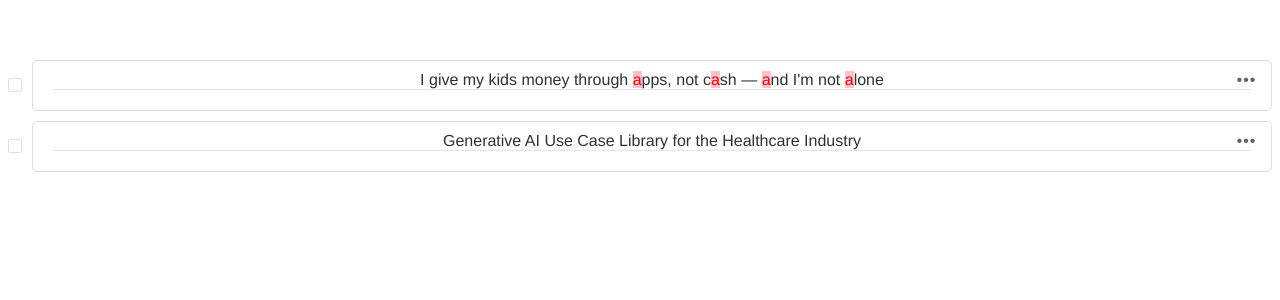
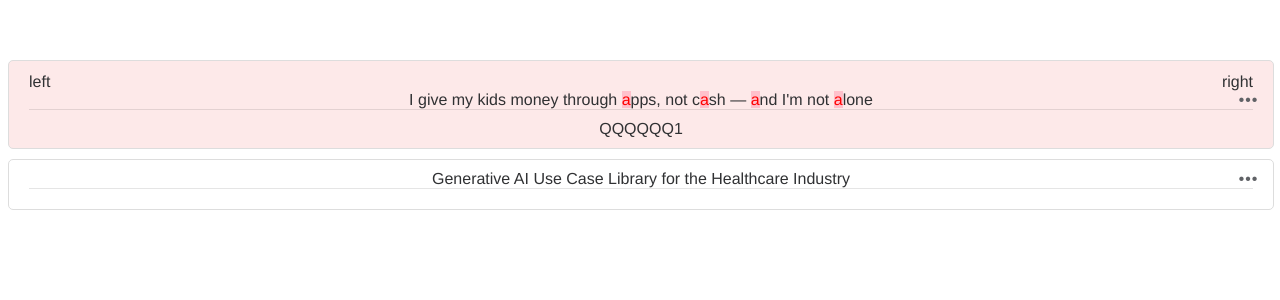
Before and after one commit to Myzhibo/multifunc-card, a Vue app: page / in a window 1280 px wide. Shown: the top 300 px of the page. Built offline with nearby package versions, Linux system fonts and the light colour scheme.

Commit message:
feat: 支持自定义操作表单、支持订阅模式、支持头部底部内容区

```diff
--- a/plugins/MultifuncCard/MultifuncCard.vue
+++ b/plugins/MultifuncCard/MultifuncCard.vue
@@ -17,8 +17,7 @@
         @click.native="handleCardClick"
         :class="[
           data.inBasket ? 'in-basket' : '',
-          unfit ? 'unfit' : '',
-          subscribe ? 'subscribe' : '',
+          subscribe === 1 ? 'subscribe' : (subscribe === -1 ? 'unSubscribe' : ''),
         ]"
       >
           <!-- 删除文章篮图标显隐 -->
@@ -32,6 +31,7 @@
               style="color: rgba(171, 50, 50, 0.822) ; font-size: 23px"
               @click.stop="deleteSingleCard" />
           </div>
+          <!-- 批量删除文章篮图标显隐 -->
           <div
             v-show="multiDelete"
             :class="{ active: isActive }"
@@ -39,44 +39,31 @@
           >
             <i class="el-icon-error deleteIcon" style="font-size: 23px" />
           </div>
-
-          <!-- 内容  -->
-          <!-- <div style="display: flex; align-items: center; justify-content: space-between;">
-              <el-link :underline="false"> <i class="el-icon-more" style="font-size: 20px" /> </el-link>
-              <div v-html="highlight( content )" />
-              <div class="c-readingset-item-inner-ops">
+          <!-- header -->
+          <div v-if="headerable" class="text-card-container-header" >
+            <slot name="header-content"></slot>
+          </div>
+          <!-- 正文内容 -->
+          <div style="display: flex; align-items: center; justify-content: center; position:relative">
+              <div v-html="highlight( content )" style="width:90%" />
+              <div v-if="operable" class="c-readingset-item-inner-ops" style="position:absolute; right:-15px;">
                 <el-dropdown @click.native.stop @command="handleCommand($event, data)">
                   <span class="el-dropdown-link">
                     <el-link :underline="false"> <i class="el-icon-more" style="font-size: 20px" /> </el-link>
                   </span>
                   <el-dropdown-menu slot="dropdown">
-                    <el-dropdown-item command="edit">编辑</el-dropdown-item>
-                    <el-dropdown-item command="delete">删除</el-dropdown-item>
-                  </el-dropdown-menu>
-                </el-dropdown>
-              </div>
-          </div> -->
-          <div style="display: flex; align-items: center; justify-content: center; position:relative">
-              <div v-html="highlight( content )" style="width:90%" />
-              <div class="c-readingset-item-inner-ops" style="position:absolute; right:-15px;">
-                <el-dropdown @click.native.stop @command="handleCommand($event, data)">
-                  <span class="el-dropdown-link">
-                    <el-link :underline="false"> <i class="el-icon-more" style="font-size: 20px" /> </el-link>
-                  </span>
-                  <el-dropdown-menu slot="dropdown">
-                    <!-- <el-dropdown-item v-for="op of options">
+                    <el-dropdown-item :command="op.key" :key="op.key" v-for="op of options">
                       {{op.title}}
-                    </el-dropdown-item> -->
+                    </el-dropdown-item>
                   </el-dropdown-menu>
                 </el-dropdown>
               </div>
           </div>
-
           <!-- footer -->
-          <div class="footer" v-if="!footerHidden">
+          <div class="footer" v-if="footerable">
             <!-- 为父组件放置一个插槽 -->
-            <slot name="option"></slot>    <!-- 只放置插槽、用来[接收]父组件传值 -->
-            <slot name="button_option" :text="data"></slot>     <!-- 放置插槽并[向]父组件传值 -->
+            <slot name="footer-content"></slot>    <!-- 具名插槽： 只放置插槽、用来[接收]父组件传值 -->
+            <!-- <slot name="footer-content-getData" :data="data"></slot>     放置一个作用域插槽并[向]父组件传值 -->
           </div>
       </el-card>
     </div>
@@ -103,6 +90,16 @@ export default {
     data: Object,
     // 卡片内容
     content: String,
+    // 是否开启卡片头部
+    headerable: {
+      type: Boolean,
+      default: true,
+    },
+    // 是否开启卡片底部
+    footerable: {
+      type: Boolean,
+      default: true,
+    },
     // 高亮关键词
     keyword: String,
     // 高亮关键词 字体颜色
@@ -115,6 +112,11 @@ export default {
       type: String,
       default: 'skyblue',
     },
+    // 是否支持删除
+    deletable: {
+      type: Boolean,
+      default: false,
+    },
     // 是否开启操作表单
     operable: {
       type: Boolean,
@@ -125,36 +127,24 @@ export default {
       type: Array,
       default: () => [],
     },
+    // 订阅
+    subscribe: {
+      type: Number,
+      default: 0,
+    },
 
 
-    unfit: {        // 不合适
-      type: Boolean,
-      default: false,
-    },
-    subscribe: {    // 订阅
-      type: Boolean,
-      default: false,
-    },
-    // headerHidden,
     // source,
     // currentNode,  // readingset页当前卡片所在节点
     // serial_num,   // 卡片序号
-    abstractHidden: {
+
+    open: {
       type: Boolean,
-      default: false,
+      default: false,      // 开启过渡动画
     },
-    textHidden: {
-      type: Boolean,
-      default: false,
-    },
-    footerHidden: {
-      type: Boolean,
-      default: false,    // 是否隐藏卡片底部
-    },
-    deletable: {
-      type: Boolean,
-      default: false,    // 是否隐藏删除icon
-    },
+
+
+
     multiDelete: {
       type: Boolean,
       default: false,   // 是否开启批量删除模式
@@ -162,14 +152,6 @@ export default {
     cancelSelected: {
       type: Boolean,
       default: false,   // 是否取消批量删除选中的卡片
-    },
-    mode: {
-      type: Number,
-      default: 1,      // 1 - 英文，2 - 中文，3 - 中英文
-    },
-    open: {
-      type: Boolean,
-      default: false,      // 开启过渡动画
     },
   },
   components: {
@@ -179,11 +161,11 @@ export default {
   },
   watch: {
     cancelSelected() {
-        if (this.cancelSelected === false) {
-          this.isActive = false;
-        } else {
-          this.isActive = true;
-        }
+      if (this.cancelSelected === false) {
+        this.isActive = false;
+      } else {
+        this.isActive = true;
+      }
     }
   },
   methods:{
@@ -208,13 +190,14 @@ export default {
     // 鼠标移入卡片
     hoverCard() {
       this.ishoverCard = true;
-      this.$emit('getHidden', this.ishoverCard, this.data);
+      this.$emit('hoverCard', this.ishoverCard, this.data);
     },
     // 鼠标移出卡片
     leaveCard() {
       this.ishoverCard = false;
-      this.$emit('getHidden', this.ishoverCard, {});
+      this.$emit('hoverCard', this.ishoverCard, this.data);
     },
+    // 删除卡片
     deleteSingleCard() {
       this.$emit('deleteSingleCard', this.data)
     },
@@ -228,37 +211,12 @@ export default {
       if (this.multiDelete) {
         return this.clickDelete();
       }
-      return this.clickCard(this.$route.path);
-    },
-    // 点击卡片事件 -- 批量删除
-    clickDelete() {
-      this.isActive = !this.isActive;
-      this.$emit('getId', this.data._id);
-    },
-    // 点击卡片事件 -- 点击卡片
-    clickCard(router) {
-      console.log(this.$route.path);
-      if (router === '/fullTextLib') {
-        this.$router.push({
-          path: '/editFullText',
-          name: 'editFullText',
-          params: this.data,
-          query: { id: this.data._id },
-        });
-      }
-      console.log(this.data);
+      this.$emit('select', this.data);
     },
     // 操作
-    handleCommand(e, item) {
-      this.book = item;
-      if (e === 'delete') {
-        console.log(item);
-      }
-      if (e === 'edit') {
-        console.log(item);
-        this.bookName = item.name;
-        this.displayEditDialog = true;
-      }
+    handleCommand(key, item) {
+      // this.book = item;
+      this.$emit('handleMenu', key, item);
     }
 
   },
@@ -345,7 +303,7 @@ export default {
   background-color: rgb(233, 253, 233);
 }
 
-.unfit {
+.unSubscribe {
   background-color: rgb(253, 233, 233);
 }
 
@@ -367,10 +325,9 @@ export default {
 }
 
 .footer{
-  // background-color: pink;
-  display: flex;
-  align-items: center;
-  justify-content: space-between;
+  // display: flex;
+  // align-items: center;
+  // justify-content: space-between;
 
   border-top: 1px solid rgba(0, 0, 0, 0.1);
   padding-top: 10px;
--- a/src/App.vue
+++ b/src/App.vue
@@ -5,29 +5,50 @@
       :footerHidden="false"
       :deleteHidden="text._id === cardId ? deleteHidden : true"
       :cancelSelected="cancelSelected"
+
       :multiDelete="multiDelete"
-      @getHidden="getHidden"
-      @deleteSingleData="deleteSingleData(text._id)"
-      @getId="getId"
-      :subscribe = "text.subscribe"
-      :unfit = "text.unfit" -->
+      @getId="getId" -->
     <MultifuncCard
       :data="text1"
       :content="text1.name"
-      :selectMode = "true"
+      :selectable = "true"
       :deletable = "true"
       keyword = "a"
       keywordColor = "red"
       keywordBackGround = "pink"
+      :operable="true"
+      :options="[
+          {key: 'check', title: '查看'},
+          {key: 'edit', title: '编辑'},
+          {key: 'delete', title: '删除'},
+      ]"
+      :subscribe="-1"
+      :headerable="true"
+      :footerable="true"
       @select="getSelect"
-      @getHidden="getHidden"
+      @hoverCard="hoverCard"
       @deleteSingleCard="deleteSingleCard"
-    />
+      @handleMenu="handleMenu"
+    >
+      <div slot="header-content"  style="margin-top:2px;display: flex; align-items: center; justify-content: space-between;">
+        <div>left</div>
+        <div>right</div>
+      </div>
+      <div slot="footer-content">
+        <div>{{ text1._id }}</div>
+      </div>
+      <!-- <template #footer-content-getData="{data}">
+        <div>{{data._id}}</div>
+      </template> -->
+
+    </MultifuncCard>
     <MultifuncCard
       :data="text2"
       :content="text2.name"
-      :selectMode = "true"
+      :selectable = "false"
       @select="getSelect"
+      @hoverCard="hoverCard"
+      :headerable="false"
     />
   </div>
 </template>
@@ -43,9 +64,11 @@ export default {
   data() {
     return {
       text1: {
+        _id: "QQQQQQ1",
         name:"I give my kids money through apps, not cash — and I'm not alone"
       },
       text2: {
+        _id: "QQQQQQ2",
         name:"Generative AI Use Case Library for the Healthcare Industry"
       },
     }
@@ -54,11 +77,14 @@ export default {
     getSelect(data){
       console.log(data);
     },
-    getHidden(status, data){
+    hoverCard(status, data){
       console.log(status, data);
     },
     deleteSingleCard(data){
       console.log(data);
+    },
+    handleMenu (key, data) {
+      console.log(key, data);
     }
   }
 }
```
Also changed, not shown: 1 other file (tests, documents, lock files or other folders).
